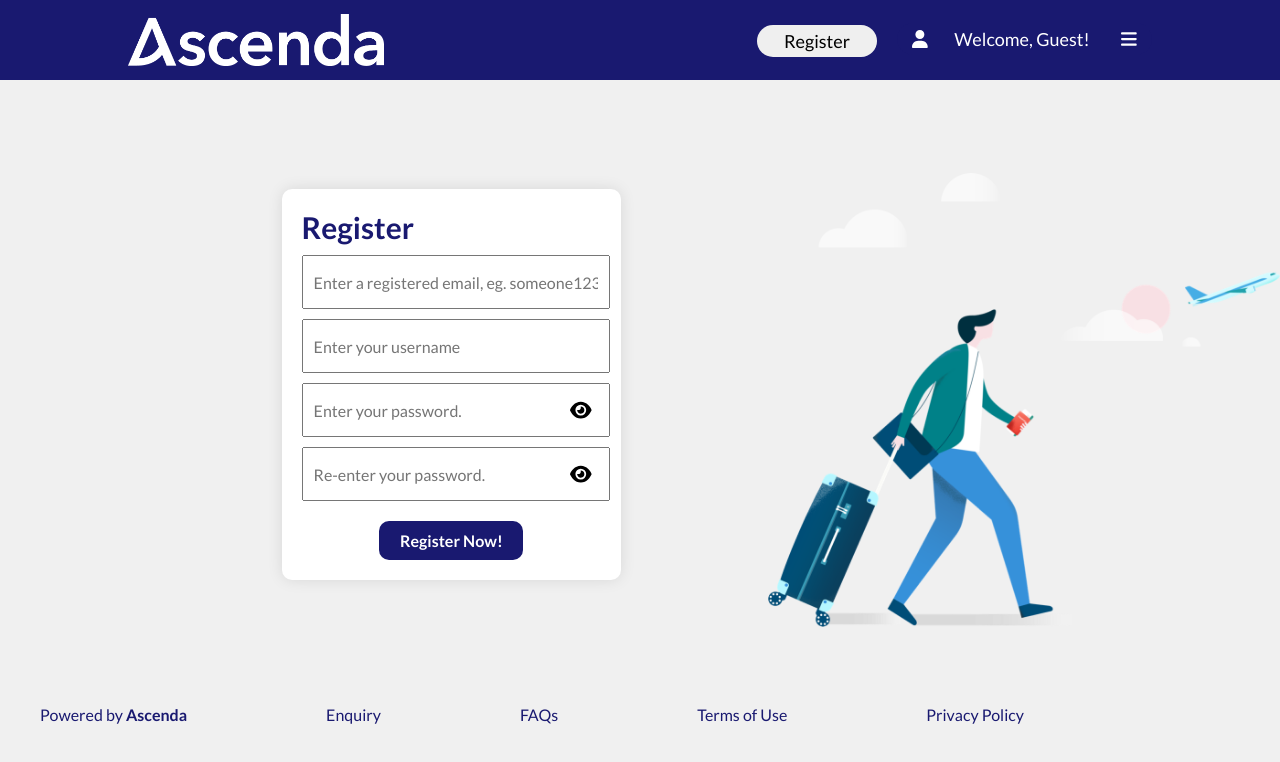
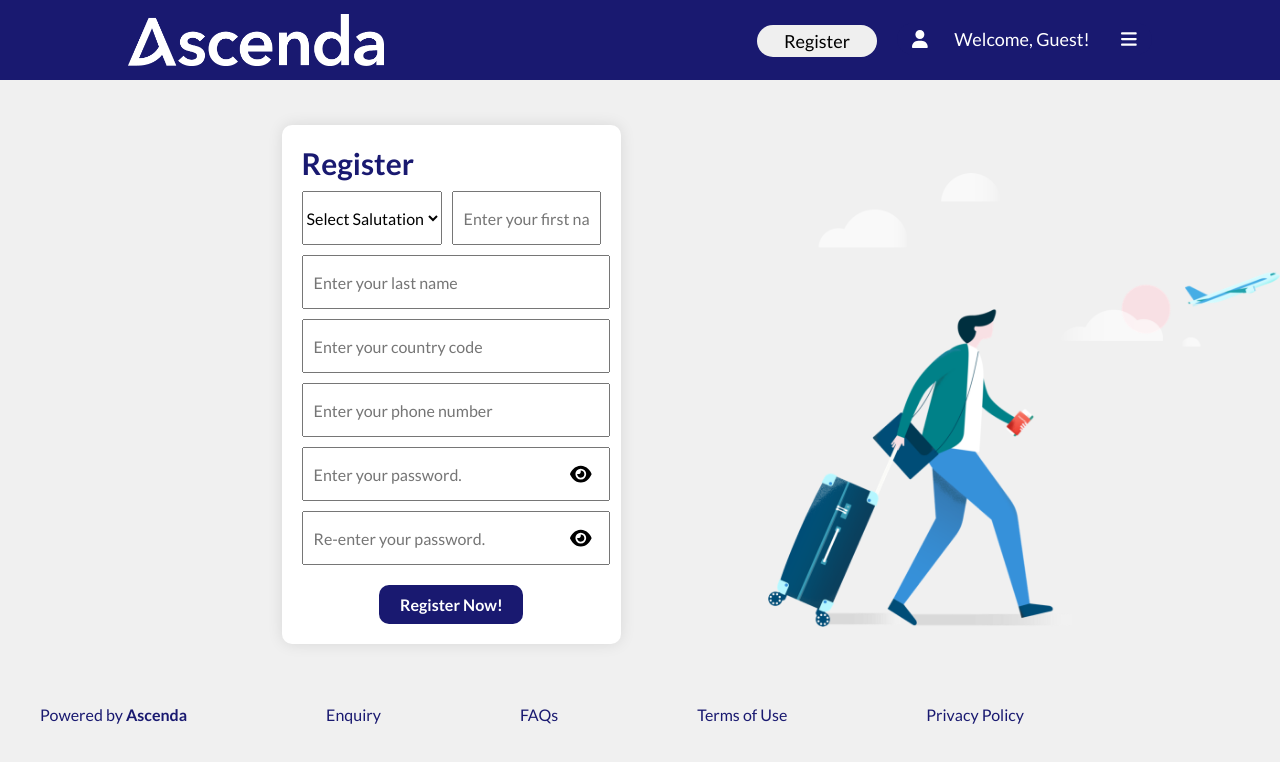
Before and after one commit to Edgarrighthere/Ascenda_Hotel_Booking, a React (Create React App) app in the folder frontend/: page /register in a window 1280 px wide. Shown: the top 762 px of the page. Built offline with nearby package versions, Linux system fonts and the light colour scheme.

Commit message:
updated register page

```diff
--- a/frontend/package.json
+++ b/frontend/package.json
@@ -37,6 +37,8 @@
     "react-range-slider-input": "^3.0.7",
     "react-router-dom": "^6.23.1",
     "react-scripts": "5.0.1",
+    "react-select": "^5.8.0",
+    "react-select-country-list": "^2.2.3",
     "react-slideshow-image": "^4.3.1",
     "styled-components": "^6.1.11",
     "web-vitals": "^2.1.4"
--- a/frontend/src/pages/authentication/Register.jsx
+++ b/frontend/src/pages/authentication/Register.jsx
@@ -18,6 +18,11 @@ const Register = () => {
     const [username, setUsername] = useState("");
     const [password, setPassword] = useState("");
     const [confirmPassword, setConfirmPassword] = useState("");
+    const [salutation, setSalutation] = useState("");
+    const [firstName, setFirstName] = useState("");
+    const [lastName, setLastName] = useState("");
+    const [countryCode, setCountryCode] = useState("");
+    const [phoneNumber, setPhoneNumber] = useState("");
     const [error, setError] = useState("");
     const [success, setSuccess] = useState("");
 
@@ -35,7 +40,7 @@ const Register = () => {
 
         const passwordRegex = /^(?=.*[A-Z])(?=.*[!@#$%^&*])[A-Za-z\d!@#$%^&*]{8,}$/;
 
-        if (!email || !username || !password || !confirmPassword) {
+        if (!email || !username || !password || !confirmPassword || !salutation || !firstName || !lastName || !countryCode || !phoneNumber) {
             setError(<> <FontAwesomeIcon icon={faCircleExclamation} /> Check that all fields are filled </>);
         } else if (password !== confirmPassword) {
             setError(<> <FontAwesomeIcon icon={faCircleExclamation} /> Passwords do not match </>);
@@ -47,6 +52,11 @@ const Register = () => {
                     email: email,
                     username: username,
                     password: password,
+                    salutation: salutation,
+                    firstName: firstName,
+                    lastName: lastName,
+                    countryCode: countryCode,
+                    phoneNumber: phoneNumber,
                 });
 
                 setSuccess(<> <FontAwesomeIcon icon={faCheck} /> {response.data.message} </>);
@@ -66,35 +76,54 @@ const Register = () => {
         }
     }, [error]);
 
-    useEffect(() => {
-        if (error) {
-            const timer = setTimeout(() => {
-                setError("");
-            }, 10000);
-
-            return () => clearTimeout(timer);
-        }
-    }, [error]);
-
     return (
         <div className="registerPage">
             <Navbar />
             <div className="register">
                 <div className="registerContainer">
                     <div className="registerTitle">Register</div>
+                    <div className="registerRow">
+                        <div className="salutationInputContainer">
+                            <select
+                                value={salutation}
+                                onChange={(e) => setSalutation(e.target.value)}
+                                className="registerInputSalutation"
+                            >
+                                <option value="">Select Salutation</option>
+                                <option value="Mr">Mr</option>
+                                <option value="Ms">Ms</option>
+                                <option value="Mdm">Mdm</option>
+                                <option value="Dr">Dr</option>
+                            </select>
+                        </div>
+                        <input
+                            type="text"
+                            placeholder="Enter your first name"
+                            className="registerInputFirstName"
+                            value={firstName}
+                            onChange={(e) => setFirstName(e.target.value)}
+                        />
+                    </div>
                     <input
                         type="text"
-                        placeholder="Enter a registered email, eg. someone123@gmail.com"
+                        placeholder="Enter your last name"
                         className="registerInput"
-                        value={email}
-                        onChange={(e) => setEmail(e.target.value)}
+                        value={lastName}
+                        onChange={(e) => setLastName(e.target.value)}
                     />
                     <input
                         type="text"
-                        placeholder="Enter your username"
+                        placeholder="Enter your country code"
                         className="registerInput"
-                        value={username}
-                        onChange={(e) => setUsername(e.target.value)}
+                        value={countryCode}
+                        onChange={(e) => setCountryCode(e.target.value)}
+                    />
+                    <input
+                        type="text"
+                        placeholder="Enter your phone number"
+                        className="registerInput"
+                        value={phoneNumber}
+                        onChange={(e) => setPhoneNumber(e.target.value)}
                     />
                     <div className="passwordInputContainer">
                         <input
--- a/frontend/src/pages/authentication/register.css
+++ b/frontend/src/pages/authentication/register.css
@@ -35,12 +35,35 @@
     font-weight: bold;
 }
 
-.registerInput{
+.registerInput {
     height: 30px;
     padding: 10px;
     font-family: 'Lato';
     font-size: medium;
-    width: 95%;
+    width: 95%; /* Adjusted width for input fields */
+}
+
+.registerInputFirstName {
+    height: 30px;
+    padding: 10px;
+    font-family: 'Lato';
+    font-size: medium;
+    width: 100%; /* Adjusted width for input fields */
+}
+
+.registerRow {
+    display: flex;
+    gap: 10px;
+}
+
+.salutationInputContainer {
+    flex: 1; /* Take up remaining space */
+}
+
+.registerInputSalutation {
+    height: 100%;
+    font-family: 'Lato';
+    font-size: medium;
 }
 
 .passwordInputContainer {
```
Also changed, not shown: 1 other file (tests, documents, lock files or other folders).
